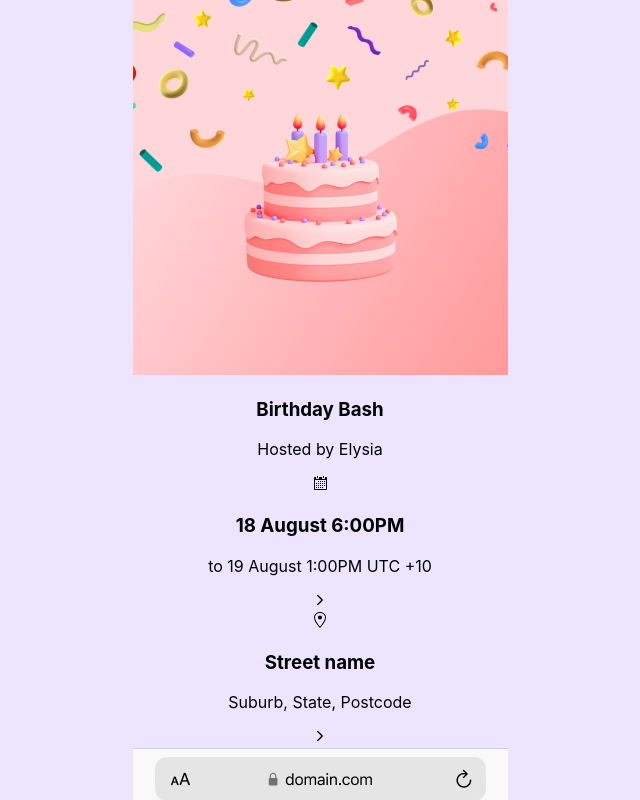
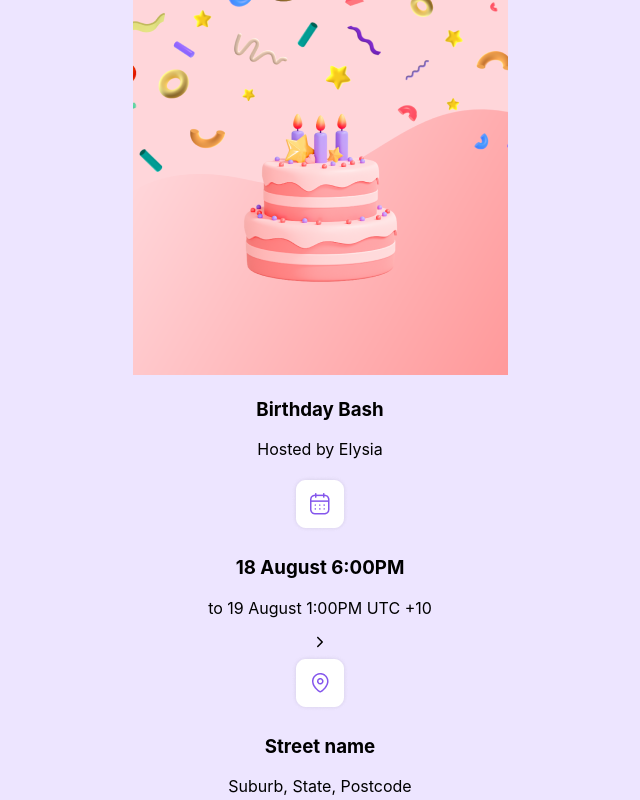
Before and after one commit to lordSosa15/envited, a React (Create React App) app: page /event in a window 1280 px wide. Shown: the top 800 px of the page, without its empty margins (320-960 px from the left). Built offline with nearby package versions, Linux system fonts and the light colour scheme.

Commit message:
ninth commit
added icons to event page

```diff
--- a/src/constants/images.js
+++ b/src/constants/images.js
@@ -5,6 +5,8 @@ import battery from "../assets/battery.png";
 import mobileSignal from "../assets/Mobile Signal.png";
 import urlbar from "../assets/URLbar.png";
 import wifi from "../assets/Wifi.png";
+import calendar from "../assets/calendaricon.png";
+import locationIcon from "../assets/locationicon.png";
 
 export default {
   demopage,
@@ -14,4 +16,6 @@ export default {
   mobileSignal,
   urlbar,
   wifi,
+  calendar,
+  locationIcon,
 };
--- a/src/pages/Event.jsx
+++ b/src/pages/Event.jsx
@@ -1,7 +1,7 @@
 import React from "react";
 import UrlBar from "../components/URLbar/Urlbar";
 import images from "../constants/images";
-import { GoCalendar, GoLocation } from "react-icons/go";
+// import { GoCalendar, GoLocation } from "react-icons/go";
 import { IoIosArrowForward } from "react-icons/io";
 
 const Event = () => {
@@ -10,11 +10,15 @@ const Event = () => {
       <img src={images.event} alt="" />
       <h3>Birthday Bash</h3>
       <p>Hosted by Elysia</p>
-      <GoCalendar />
+      <div>
+        <img src={images.calendar} alt="" />
+      </div>
       <h3>18 August 6:00PM</h3>
       <p>to 19 August 1:00PM UTC +10</p> <IoIosArrowForward />
       <br />
-      <GoLocation />
+      <div>
+        <img src={images.locationIcon} alt="" />
+      </div>
       <h3>Street name</h3>
       <p>Suburb, State, Postcode</p> <IoIosArrowForward />
       <UrlBar />
```
Also changed, not shown: src/assets/calendaricon.png (added), src/assets/locationicon.png (added).
